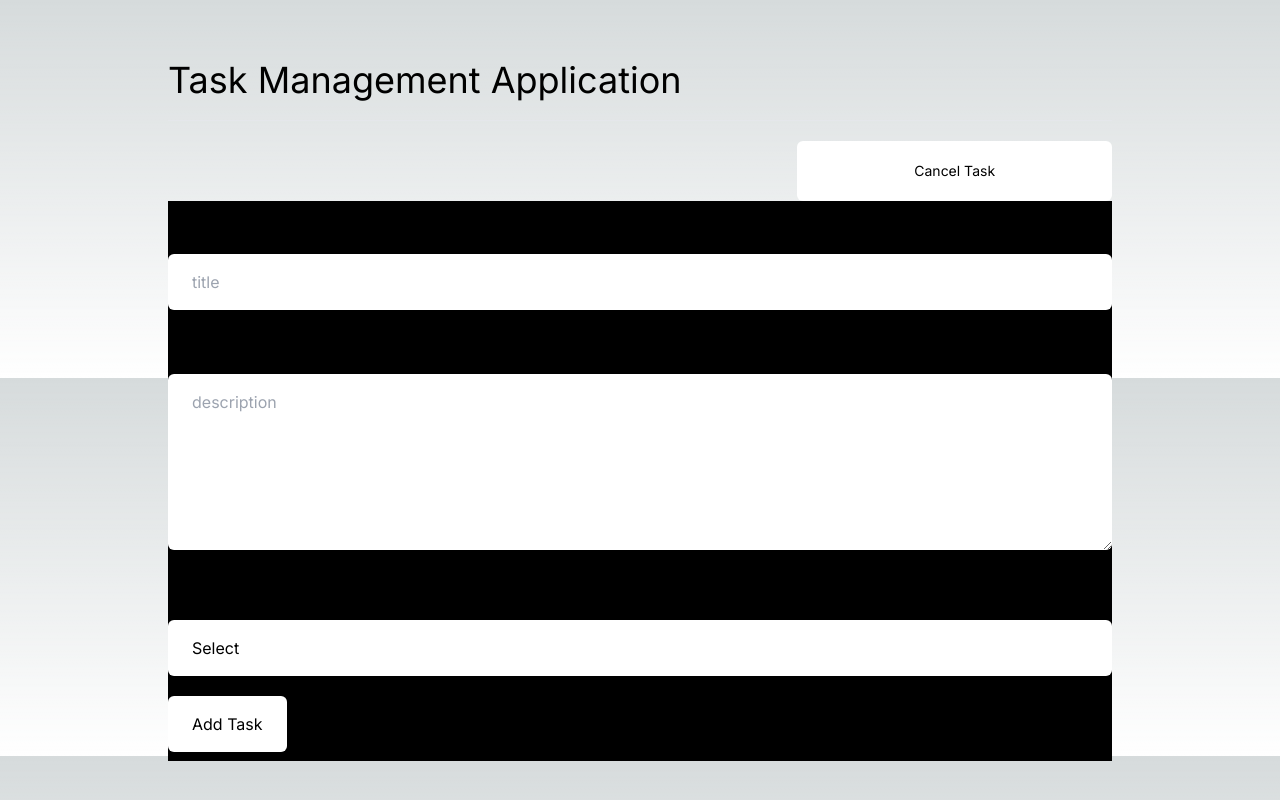
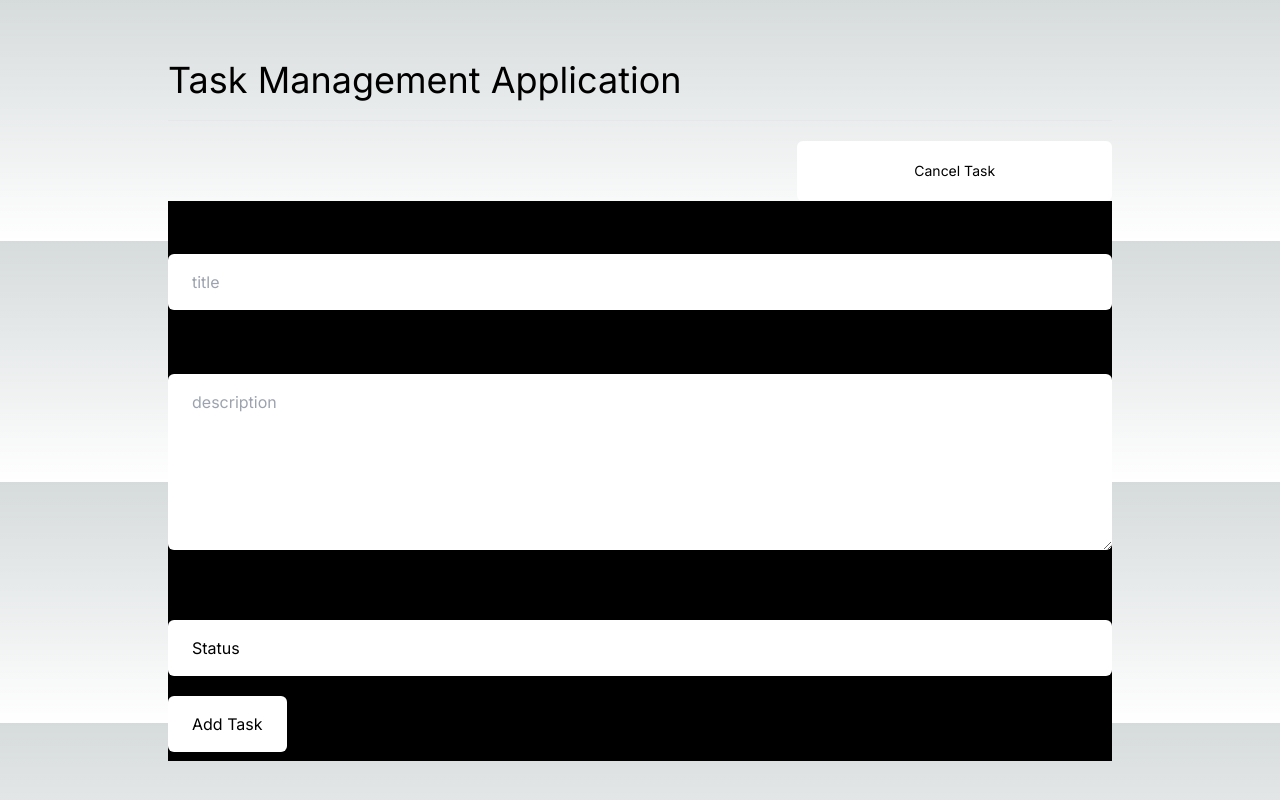
Before and after one commit to sakayat/task_management, a Next.js app: page / in a window 1280 px wide. Both pictures are taken after a click on the button "Add Task". Built offline with nearby package versions, Linux system fonts and the light colour scheme.

Commit message:
added error handeling

```diff
--- a/components/TaskForm.tsx
+++ b/components/TaskForm.tsx
@@ -11,9 +11,21 @@ const TaskForm: React.FC = observer(() => {
   const [selected, setSelected] = useState<string>("");
   const [index, setIndex] = useState<number>(-1);
   const [isOpen, setIsOpen] = useState(false);
+  const [error, setError] = useState<string>("");
 
   const handleSubmit = (e: React.FormEvent<HTMLFormElement>) => {
     e.preventDefault();
+    if (!title && !description && selected) {
+      return;
+    } else {
+      if (!title) {
+        return setError("Please enter a title.");
+      } else if (!description) {
+        return setError("Please enter a description.");
+      } else if (!selected) {
+        return setError("Please select a status.");
+      }
+    }
     const todoObj = {
       id: Date.now(),
       title,
@@ -105,17 +117,18 @@ const TaskForm: React.FC = observer(() => {
                 setSelected(e.target.value)
               }
             >
-              <option selected>Select</option>
+              <option selected>Status</option>
               <option value="progress">In Progress</option>
               <option value="completed">Completed</option>
             </select>
           </div>
+          {error && <p className="text-rose-500">{error}</p>}
           <button className="w-fit bg-white text-black py-4 px-6 rounded-md">
             {index === -1 ? "Add Task" : "Update task"}
           </button>
         </form>
       </div>
-      {isOpen && (
+      {!isOpen && (
         <TaskList handleEdit={handleEdit} handleDelete={handleDelete} />
       )}
     </div>
```
